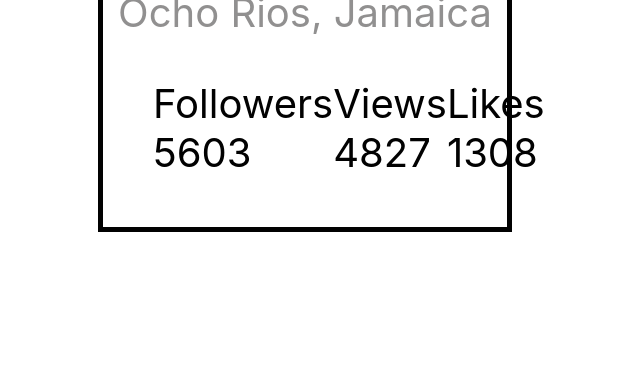
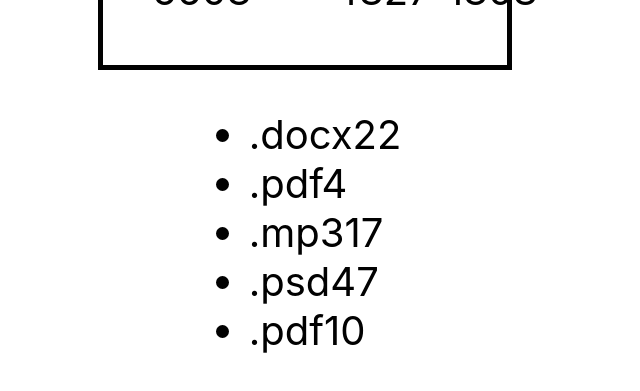
Before and after one commit to Stanislav-i/goit-react-hw-01-components, a React (Create React App) app: page / in a window 1280 px wide. Shown: the part 417-808 px from the top of the page, without its empty margins (335-975 px from the left). Built offline with nearby package versions, Linux system fonts and the light colour scheme.

Commit message:
stats 1.0

```diff
--- a/src/components/App.jsx
+++ b/src/components/App.jsx
@@ -1,5 +1,7 @@
 import { Profile } from './Profile/Profile';
+import { Statistics } from './Statistics/Statistics';
 import user from 'data/user';
+import data from 'data/data';
 
 export const App = () => {
   return (
@@ -7,6 +9,7 @@ export const App = () => {
       style={{
         height: '100vh',
         display: 'flex',
+        flexDirection: 'column',
         justifyContent: 'center',
         alignItems: 'center',
         fontSize: 40,
@@ -20,6 +23,13 @@ export const App = () => {
         avatar={user.avatar}
         stats={user.stats}
       />
+
+      <Statistics
+        title=''
+        stats={ data }
+      />
     </div>
   );
 };
+
+console.log(data.title)
--- /dev/null
+++ b/src/components/Statistics/Statistics.jsx
@@ -0,0 +1,32 @@
+import css from './Statistics.module.css';
+import PropTypes from 'prop-types';
+
+export const Statistics = ({ title, stats }) => {
+    return (
+      <section className="statistics">
+        {title.length > 0 ? (
+                <h2 className="title">{title }</h2>
+        ) : null}
+
+        <ul className="stat-list">
+          {stats.map(data => (
+            <li key={data.id} className="item">
+              <span className="label">{data.label}</span>
+              <span className="percentage">{data.percentage}</span>
+            </li>
+          ))}
+        </ul>
+      </section>
+    );
+}
+
+Statistics.propTypes = {
+  title: PropTypes.string,
+  stats: PropTypes.arrayOf(
+    PropTypes.exact({
+      id: PropTypes.string,
+      label: PropTypes.string,
+      percentage: PropTypes.number,
+    })
+  ),
+};
--- /dev/null
+++ b/src/data/data.json
@@ -0,0 +1,7 @@
+[
+  { "id": "id-1", "label": ".docx", "percentage": 22 },
+  { "id": "id-2", "label": ".pdf", "percentage": 4 },
+  { "id": "id-3", "label": ".mp3", "percentage": 17 },
+  { "id": "id-4", "label": ".psd", "percentage": 47 },
+  { "id": "id-5", "label": ".pdf", "percentage": 10 }
+]
```
Also changed, not shown: src/components/Statistics/Statistics.module.css (added).
